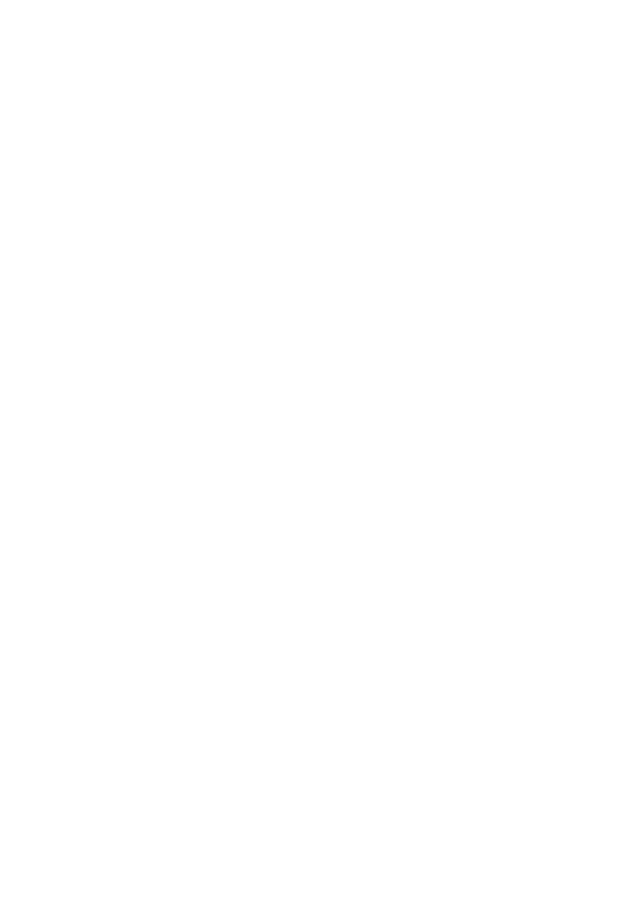
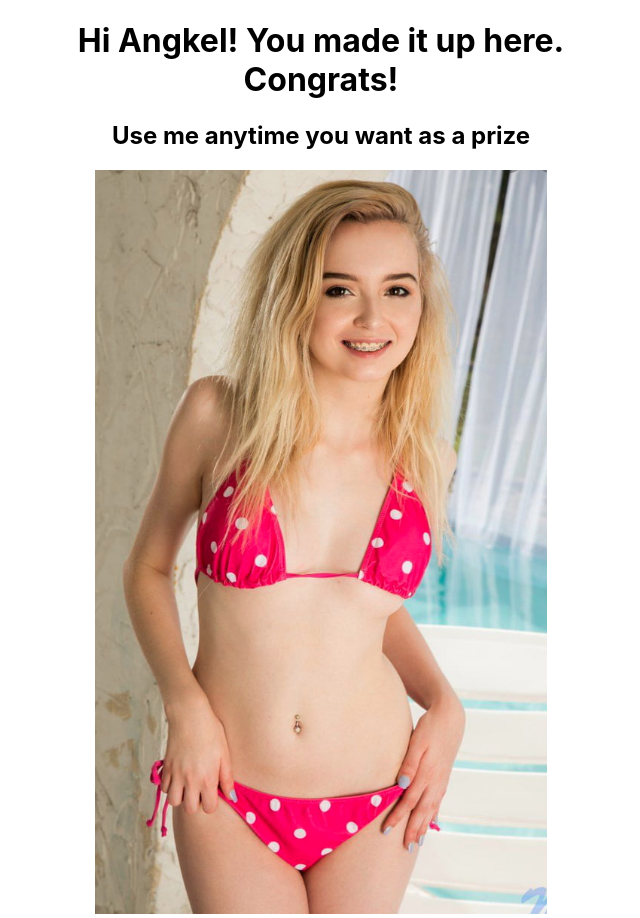
Before and after one commit to pervgetstechy/javasucking-101, a React app: page public/index.html in a window 1280 px wide. Shown: the whole page, without its empty margins (319-959 px from the left). Before the commit the page ends 800 px from the top, so only its background shows below. Built offline with nearby package versions, Linux system fonts and the light colour scheme.

Commit message:
Welcome message

```diff
--- a/public/index.html
+++ b/public/index.html
@@ -28,7 +28,14 @@
   </head>
   <body>
     <noscript>You need to enable JavaScript to run this app.</noscript>
-    <div id="root"></div>
+
+    <div style="width:50%;margin:0 auto;text-align: center;">
+      <h1>Hi Angkel! You made it up here. Congrats!</h1>
+      <h2>Use me anytime you want as a prize</h2>
+      <img src="%PUBLIC_URL%/welcome.png" alt="">
+    </div>
+
+
     <!--
       This HTML file is a template.
       If you open it directly in the browser, you will see an empty page.
```
Also changed, not shown: public/welcome.png (added).
